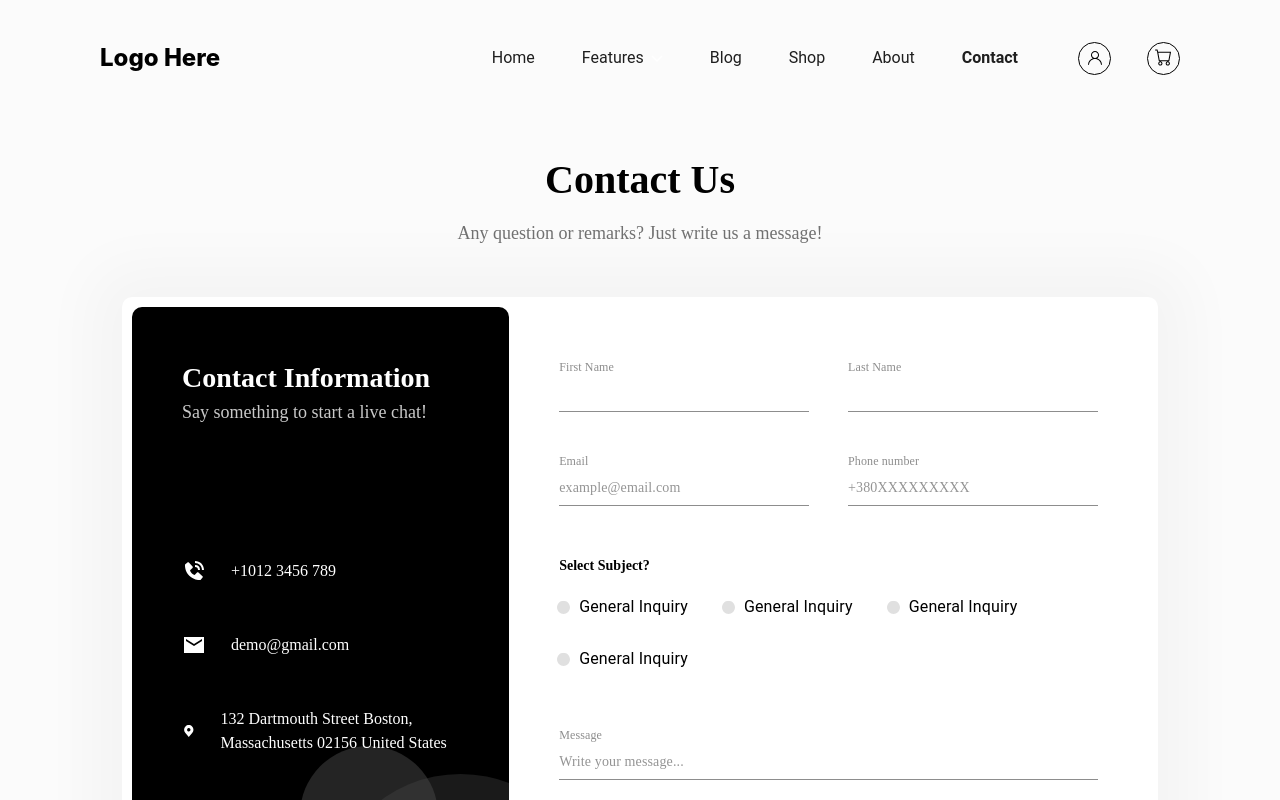
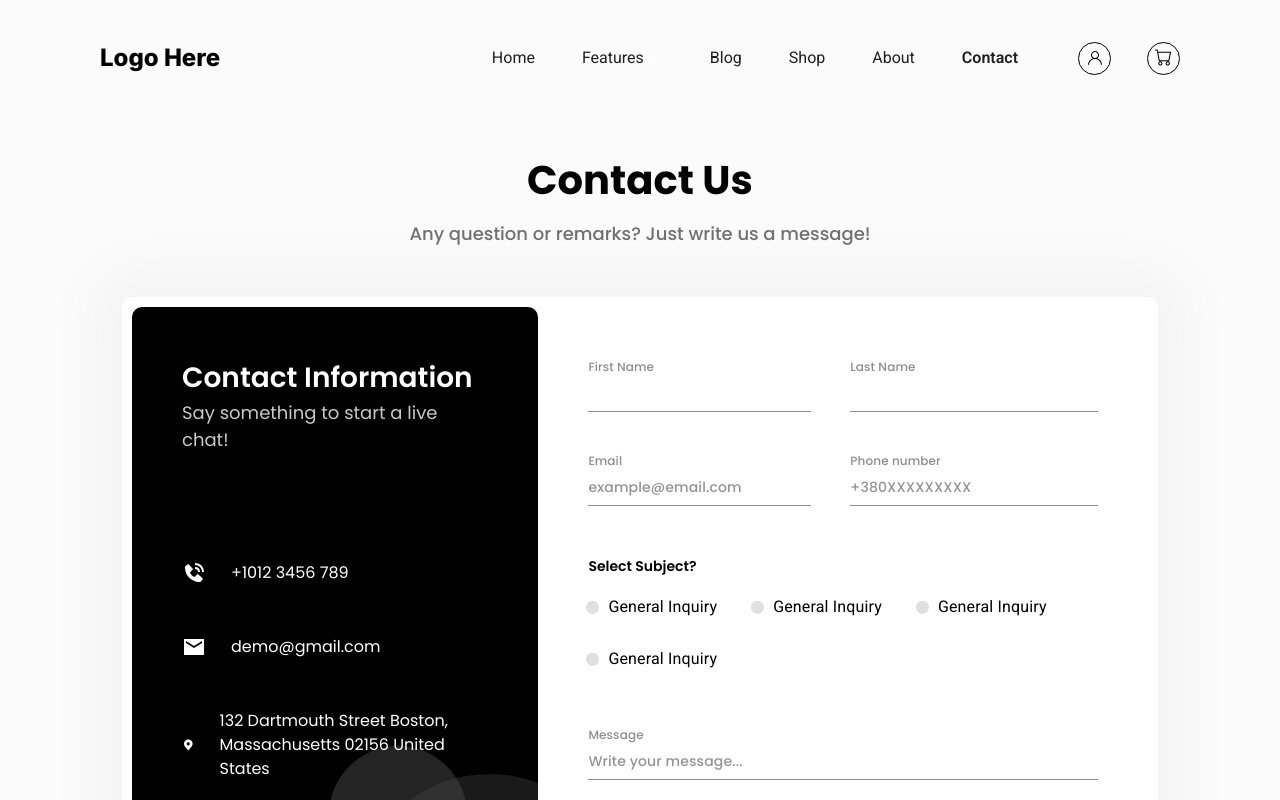
Before and after one commit to Danylo-Rysak/Contact-us, a React (Vite) app: page / in a window 1280 px wide. Shown: the top 800 px of the page. Built offline with nearby package versions, Linux system fonts and the light colour scheme; a web font is replaced by a local one.

Commit message:
DR-added-fonts-link

```diff
--- a/index.html
+++ b/index.html
@@ -3,6 +3,10 @@
   <head>
     <meta charset="UTF-8" />
     <meta name="viewport" content="width=device-width, initial-scale=1.0" />
+    <link rel="preconnect" href="https://fonts.googleapis.com">
+    <link rel="preconnect" href="https://fonts.gstatic.com" crossorigin>
+    <link href="https://fonts.googleapis.com/css2?family=Poppins:wght@400;500;600;700&family=Roboto:wght@400;600&family=Inter:wght@800&family=Manrope:wght@500&display=swap"
+          rel="stylesheet">
     <title>Contact us</title>
   </head>
   <body>
--- a/src/components/layout/Main/Form/index.tsx
+++ b/src/components/layout/Main/Form/index.tsx
@@ -39,7 +39,7 @@
 
   const toastify = useToastify(
     isOpenToastify,
-    'Successfully send',
+    'Successfully sent',
     handleCloseToastify,
     'success'
   );
```
